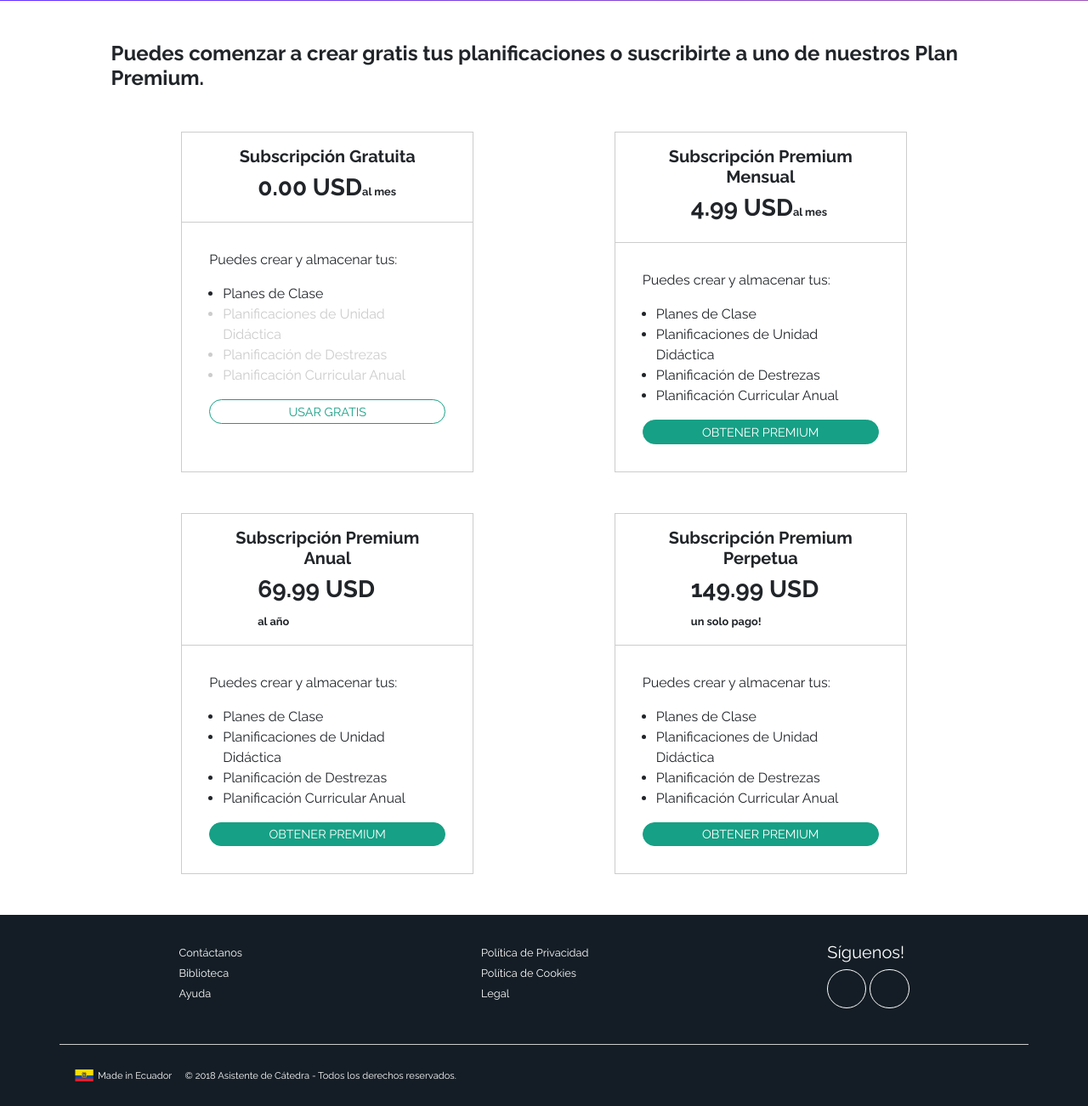
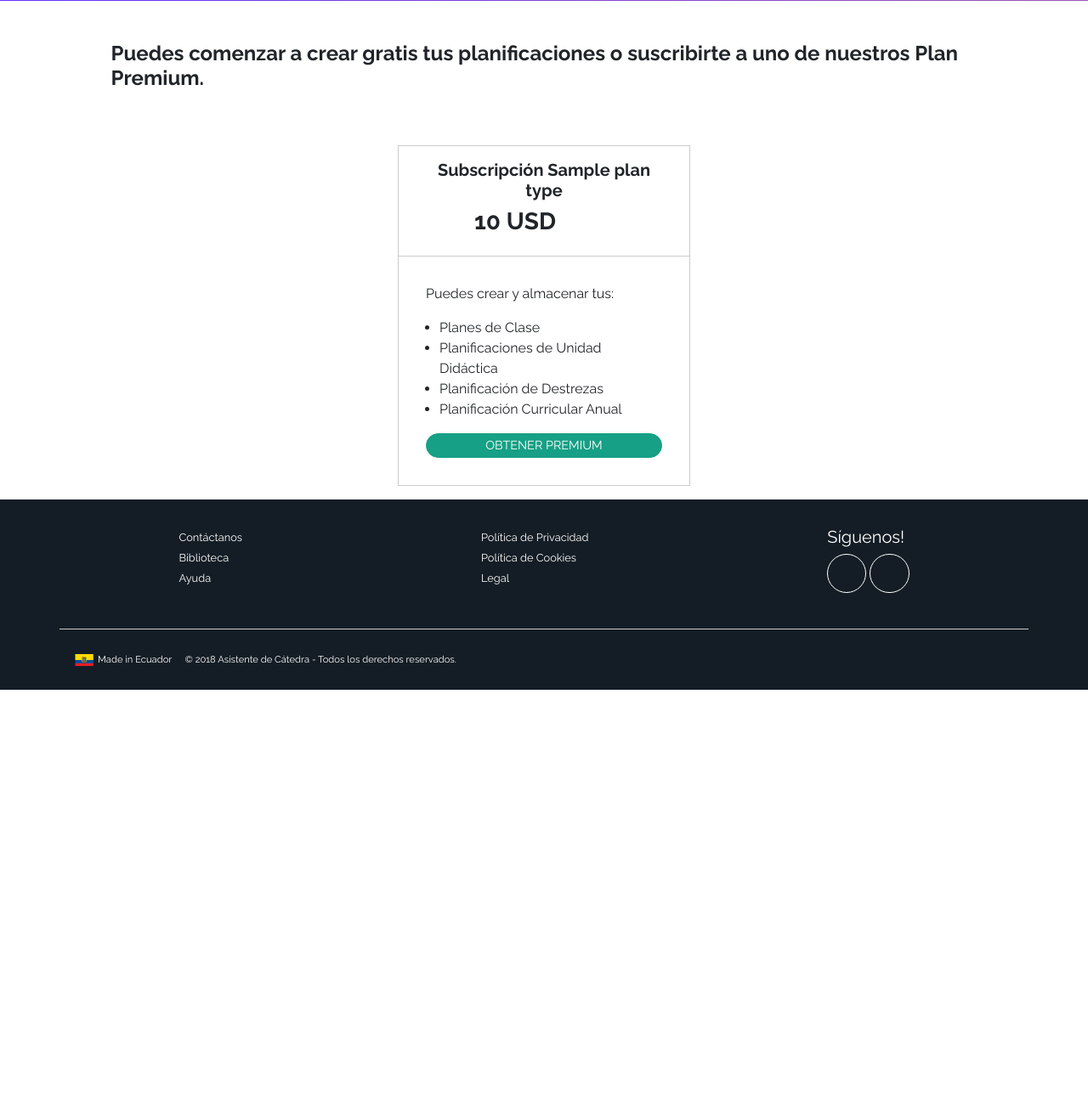
Before and after one commit to cesardlinx/asistentecatedra, a Django app: template asistente/templates/asistente/premium.html in a window 1280 px wide. Shown: the part 595-1897 px from the top of the page at 85% size. After the commit the page ends 1407 px from the top, so only its background shows below. Run offline with Django 3.2, Linux system fonts and the light colour scheme; the template is opened without the code that fills it: most values are stand-ins (such as "Sample title", 1, 10 or a date in 2020); some libraries are stand-ins or nearby versions.

Commit message:
Change Premium view to a ListView
Now the premium view lists all the plans in the database

Changes:
- Changes in styling for not altering the style in showing the plans
in premium and in change plan views

```diff
--- a/asistente/templates/asistente/premium.html
+++ b/asistente/templates/asistente/premium.html
@@ -31,80 +31,57 @@
                 suscribirte a uno de nuestros Plan Premium.
             </h4>
             <div class="plans">
-                <div class="plan-card sub-gratuita">
+
+
+                {% for plan in plans %}
+                    <div class="plan-card {% if plan.plan_type == 'GRATIS' %}sub-gratuita{% else %}sub-premium{% endif %}">
                         <div class="sub-header">
-                        <h5>Subscripción Gratuita</h5>
+                            <h5>Subscripción {{ plan.plan_type.title }}</h5>
                             <div class="price">
-                            <h3>0.00 USD</h3><small>al mes</small>
+                                <h3>{{ plan.price }} USD</h3>
+                                    {% if plan.plan_type == 'MENSUAL' %}
+                                        <small>al mes</small>
+                                    {% elif plan.plan_type == 'ANUAL' %}
+                                        <small>al año</small>
+                                    {% elif plan.plan_type == 'PAGO ÚNICO' %}
+                                        <small>un solo pago!</small>
+                                    {% else %}
+                                    {% endif %}
                             </div>
                         </div>
                         <div class="plan-content">
                             <p>Puedes crear y almacenar tus:</p>
                             <ul>
                                 <li>Planes de Clase</li>
-                            <li class="inactive-feature">Planificaciones de Unidad Didáctica</li>
-                            <li class="inactive-feature">Planificación de Destrezas</li>
-                            <li class="inactive-feature">Planificación Curricular Anual</li>
+                                <li class="{% if plan.plan_type == 'GRATIS' %}inactive-feature{% endif %}">
+                                    Planificaciones de Unidad Didáctica
+                                </li>
+                                <li class="{% if plan.plan_type == 'GRATIS' %}inactive-feature{% endif %}">
+                                    Planificación de Destrezas
+                                </li>
+                                <li class="{% if plan.plan_type == 'GRATIS' %}inactive-feature{% endif %}">
+                                    Planificación Curricular Anual
+                                </li>
                             </ul>
-                        <button class="plan-btn secondary-button">Usar Gratis</button>
+
+                            {% if plan.plan_type == 'GRATIS' %}
+                                {% if user.is_authenticated %}
+                                    <p class="text-center mt-5">Plan Actual</p>
+                                {% else %}
+                                    <a href="{% url 'signup' %}" class="plan-btn secondary-button">
+                                        Usar Gratis
+                                    </a>
+                                {% endif %}
+
+                            {% else %}
+                                <a href="{{ plan.get_absolute_url }}" class="plan-btn primary-button">
+                                    Obtener Premium
+                                </a>
+                            {% endif %}
+
                         </div>
                     </div>
-                <div class="plan-card sub-premium">
-                    <div class="sub-header">
-                        <h5>Subscripción Premium Mensual</h5>
-                        <div class="price">
-                            <h3>4.99 USD</h3><small>al mes</small>
-                        </div>
-                    </div>
-                    <div class="plan-content">
-                        <p>Puedes crear y almacenar tus:</p>
-                        <ul>
-                            <li>Planes de Clase</li>
-                            <li>Planificaciones de Unidad Didáctica</li>
-                            <li>Planificación de Destrezas</li>
-                            <li>Planificación Curricular Anual</li>
-                        </ul>
-                        <button class="plan-btn primary-button">Obtener Premium</button>
-                    </div>
-                </div>
-            </div>
-            <div class="plans">
-                <div class="plan-card sub-premium">
-                    <div class="sub-header">
-                        <h5>Subscripción Premium Anual</h5>
-                        <div class="price">
-                            <h3>69.99 USD</h3><small>al año</small>
-                        </div>
-                    </div>
-                    <div class="plan-content">
-                        <p>Puedes crear y almacenar tus:</p>
-                        <ul>
-                            <li>Planes de Clase</li>
-                            <li>Planificaciones de Unidad Didáctica</li>
-                            <li>Planificación de Destrezas</li>
-                            <li>Planificación Curricular Anual</li>
-                        </ul>
-                        <button class="plan-btn primary-button">Obtener Premium</button>
-                    </div>
-                </div>
-                <div class="plan-card sub-premium">
-                    <div class="sub-header">
-                        <h5>Subscripción Premium Perpetua</h5>
-                        <div class="price">
-                            <h3>149.99 USD</h3><small>un solo pago!</small>
-                        </div>
-                    </div>
-                    <div class="plan-content">
-                        <p>Puedes crear y almacenar tus:</p>
-                        <ul>
-                            <li>Planes de Clase</li>
-                            <li>Planificaciones de Unidad Didáctica</li>
-                            <li>Planificación de Destrezas</li>
-                            <li>Planificación Curricular Anual</li>
-                        </ul>
-                        <button class="plan-btn primary-button">Obtener Premium</button>
-                    </div>
-                </div>
+                {% endfor %}
             </div>
         </div>
     </section>
--- a/asistente/urls.py
+++ b/asistente/urls.py
@@ -5,7 +5,7 @@
     path('', views.HomeTemplateView.as_view(), name="home"),
     path('biblioteca/', views.BibliotecaListView.as_view(), name="biblioteca"),
     path('ayuda/', views.AyudaListView.as_view(), name="ayuda"),
-    path('premium/', views.PremiumTemplateView.as_view(), name="premium"),
+    path('premium/', views.PremiumListView.as_view(), name="premium"),
     path('checkout/<int:plan_id>/<slug:plan_slug>/',
          views.CheckoutView.as_view(), name="checkout"),
     path('cancel_subscription/', views.cancel_subscription_view,
--- a/asistente/views.py
+++ b/asistente/views.py
@@ -45,8 +45,10 @@
     context_object_name = 'preguntas'
 
 
-class PremiumTemplateView(NotPremiumUserRequiredMixin, TemplateView):
+class PremiumListView(NotPremiumUserRequiredMixin, ListView):
     """Vista de la pantalla para subscripción Premium"""
+    model = Plan
+    context_object_name = 'plans'
     template_name = 'asistente/premium.html'
 
 
--- a/static/css/sass/pages/_change_plan.scss
+++ b/static/css/sass/pages/_change_plan.scss
@@ -9,12 +9,12 @@
 
     .plans {
         @include responsive(medium) {
-          flex-direction: row;
+          flex-flow: row nowrap;
         }
 
         display: flex;
         justify-content: space-between;
-        flex-direction: column;
+        flex-flow: column nowrap;
         margin-top: 2em;
 
         .current-plan {
--- a/static/css/sass/pages/_premium.scss
+++ b/static/css/sass/pages/_premium.scss
@@ -81,19 +81,15 @@
 }
 
 .plans {
-  @include responsive(large) {
-    flex-direction: row;
-  }
-
   display: flex;
   justify-content: space-around;
-  flex-direction: column;
+  flex-flow: row wrap;
 }
 
 .plan-card {
-  margin: 0 auto 3em;
+  margin: 1em 1em;
   border: 1px solid $gray;
-  max-width: 344px;
+  width: 344px;
 
   .sub-header {
     border-bottom: 1px solid $gray;
--- a/static/css/style.css
+++ b/static/css/style.css
@@ -2478,25 +2478,16 @@
   display: flex;
   -ms-flex-pack: distribute;
       justify-content: space-around;
-  -webkit-box-orient: vertical;
+  -webkit-box-orient: horizontal;
   -webkit-box-direction: normal;
-      -ms-flex-direction: column;
-          flex-direction: column;
-}
-
-@media only screen and (min-width: 976px) {
-  .plans {
-    -webkit-box-orient: horizontal;
-    -webkit-box-direction: normal;
-        -ms-flex-direction: row;
-            flex-direction: row;
-  }
+      -ms-flex-flow: row wrap;
+          flex-flow: row wrap;
 }
 
 .plan-card {
-  margin: 0 auto 3em;
+  margin: 1em 1em;
   border: 1px solid #ccc;
-  max-width: 344px;
+  width: 344px;
 }
 
 .plan-card .sub-header {
@@ -2971,8 +2962,8 @@
           justify-content: space-between;
   -webkit-box-orient: vertical;
   -webkit-box-direction: normal;
-      -ms-flex-direction: column;
-          flex-direction: column;
+      -ms-flex-flow: column nowrap;
+          flex-flow: column nowrap;
   margin-top: 2em;
 }
 
@@ -2980,8 +2971,8 @@
   .change-plan .plans {
     -webkit-box-orient: horizontal;
     -webkit-box-direction: normal;
-        -ms-flex-direction: row;
-            flex-direction: row;
+        -ms-flex-flow: row nowrap;
+            flex-flow: row nowrap;
   }
 }
 
--- a/templates/base.html
+++ b/templates/base.html
@@ -44,11 +44,11 @@
 
                                 {% if user.is_premium and user.active_plan.plan_type != 'PAGO ÚNICO' %}
                                     <div class="dropdown-divider"></div>
-                                    <a class="dropdown-item" href="{% url 'change_plan' %}"><span class="fas fa-crown"></span> Cambiar de Plan</a>
+                                    <a class="dropdown-item" href="{% url 'change_plan' %}">Cambiar de Plan</a>
                                 {% elif user.is_premium and user.active_plan.plan_type == 'PAGO ÚNICO' %}
                                 {% else %}
                                     <div class="dropdown-divider"></div>
-                                    <a class="dropdown-item" href="{% url 'premium' %}"><span class="fas fa-crown"></span>Obtener Premium</a>
+                                    <a class="dropdown-item" href="{% url 'premium' %}"><span class="fas fa-crown"></span> Obtener Premium</a>
                                 {% endif %}
 
                             </div>
```
Also changed, not shown: asistente/tests/test_urls.py (+2 -2 lines), 1 other file. Lines whose indentation alone changed are shown as unchanged.
